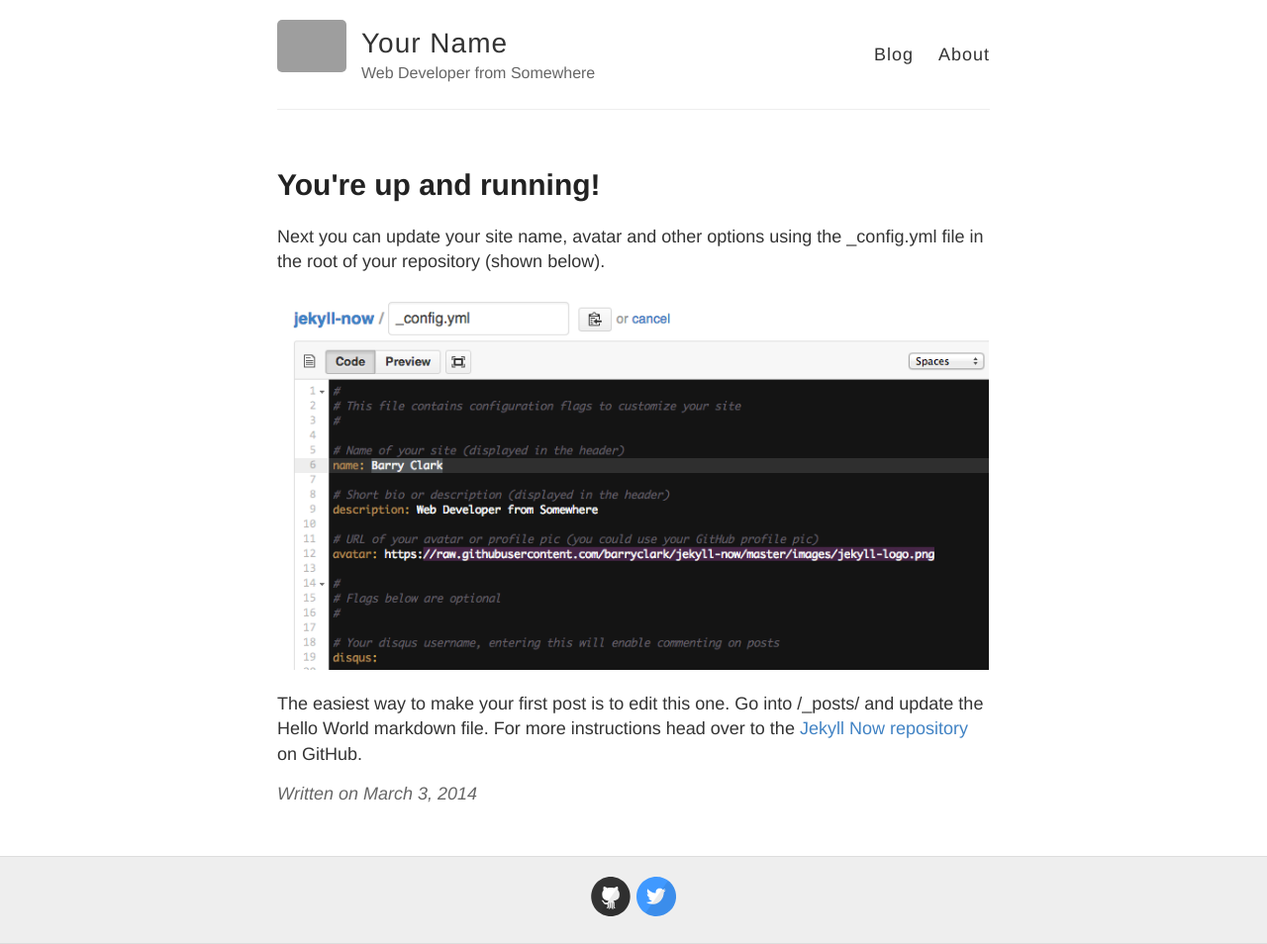
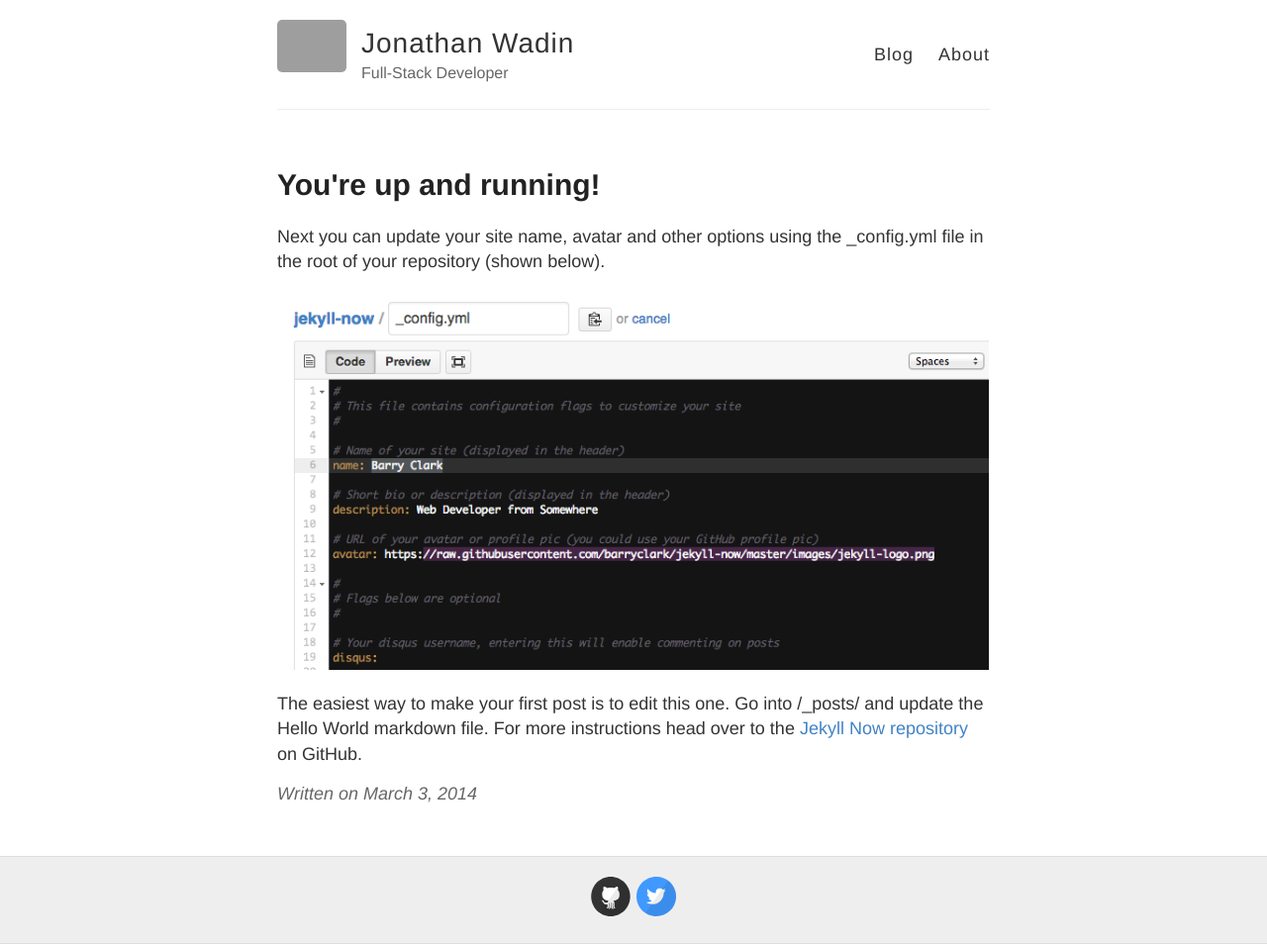
Before and after one commit to wadinj/wadinj.github.io, a Jekyll site: the page built from _posts/2014-3-3-Hello-World.md, in a window 1280 px wide. Shown: the whole page at 99% size. Built offline with Jekyll 4.4.1, drawn with Linux system fonts in a browser that asks for light colours; grey boxes are pictures that could not be loaded.

Commit message:
(init) setup config jekyll

```diff
--- a/_config.yml
+++ b/_config.yml
@@ -3,13 +3,13 @@
 #
 
 # Name of your site (displayed in the header)
-name: Your Name
+name: Jonathan Wadin
 
 # Short bio or description (displayed in the header)
-description: Web Developer from Somewhere
+description: Full-Stack Developer
 
 # URL of your avatar or profile pic (you could use your GitHub profile pic)
-avatar: https://raw.githubusercontent.com/barryclark/jekyll-now/master/images/jekyll-logo.png
+avatar: https://raw.githubusercontent.com/wadinj/wadin.github.io/master/images/bitmoji-logo.png
 
 #
 # Flags below are optional
@@ -21,16 +21,15 @@ footer-links:
   email:
   facebook:
   flickr:
-  github: barryclark/jekyll-now
+  github: wadinj
   instagram:
   linkedin:
   pinterest:
   rss: # just type anything here for a working RSS icon
-  twitter: jekyllrb
+  twitter: Wadinj
   stackoverflow: # your stackoverflow profile, e.g. "users/50476/bart-kiers"
   youtube: # channel/<your_long_string> or user/<user-name>
   googleplus: # anything in your profile username that comes after plus.google.com/
-
 
 # Enter your Disqus shortname (not your username) to enable commenting on posts
 # You can find your shortname on the Settings page of your Disqus account
@@ -47,7 +46,7 @@ url:
 # (http://yourusername.github.io/repository-name)
 # and NOT your User repository (http://yourusername.github.io)
 # then add in the baseurl here, like this: "/repository-name"
-baseurl: ""
+baseurl: ''
 
 #
 # !! You don't need to change any of the configuration flags below !!
```
Also changed, not shown: README.md, images/bitmoji-logo.png (added), images/jekyll-logo.png (deleted), 2 other files.
